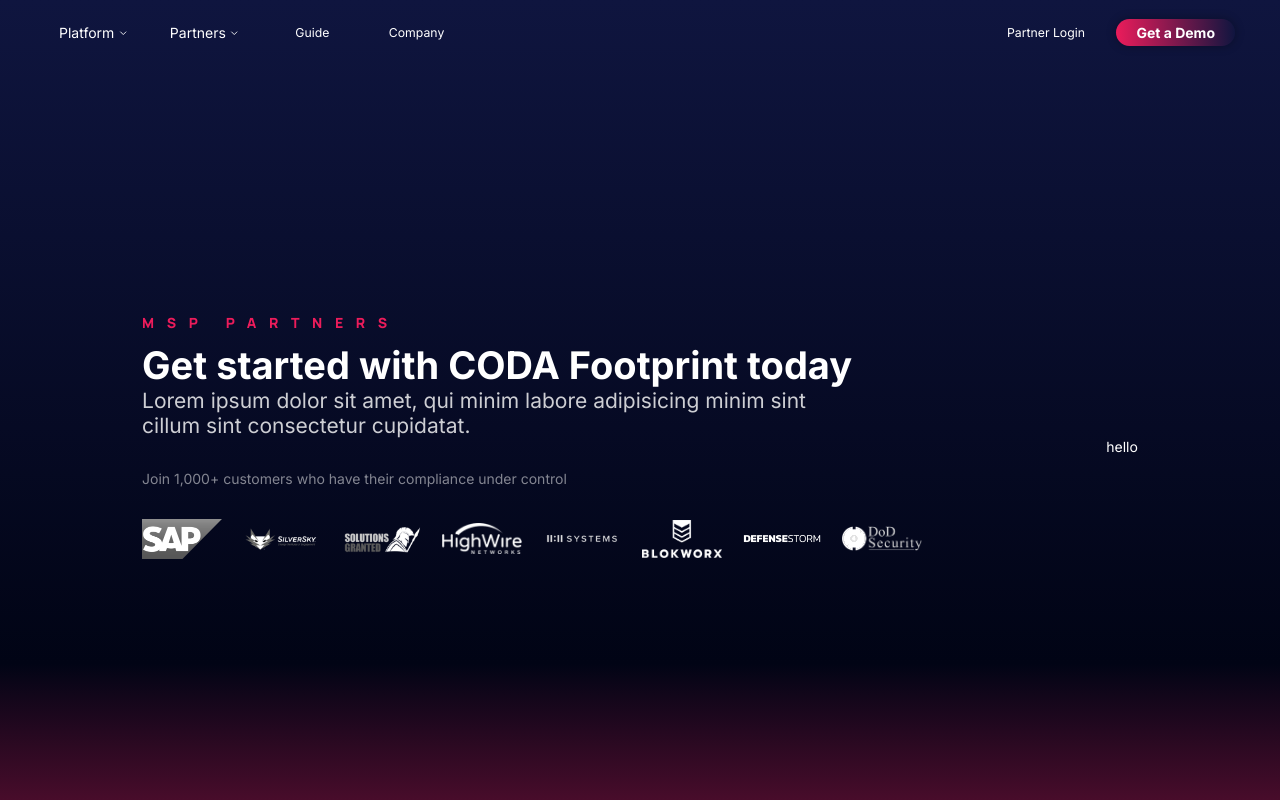
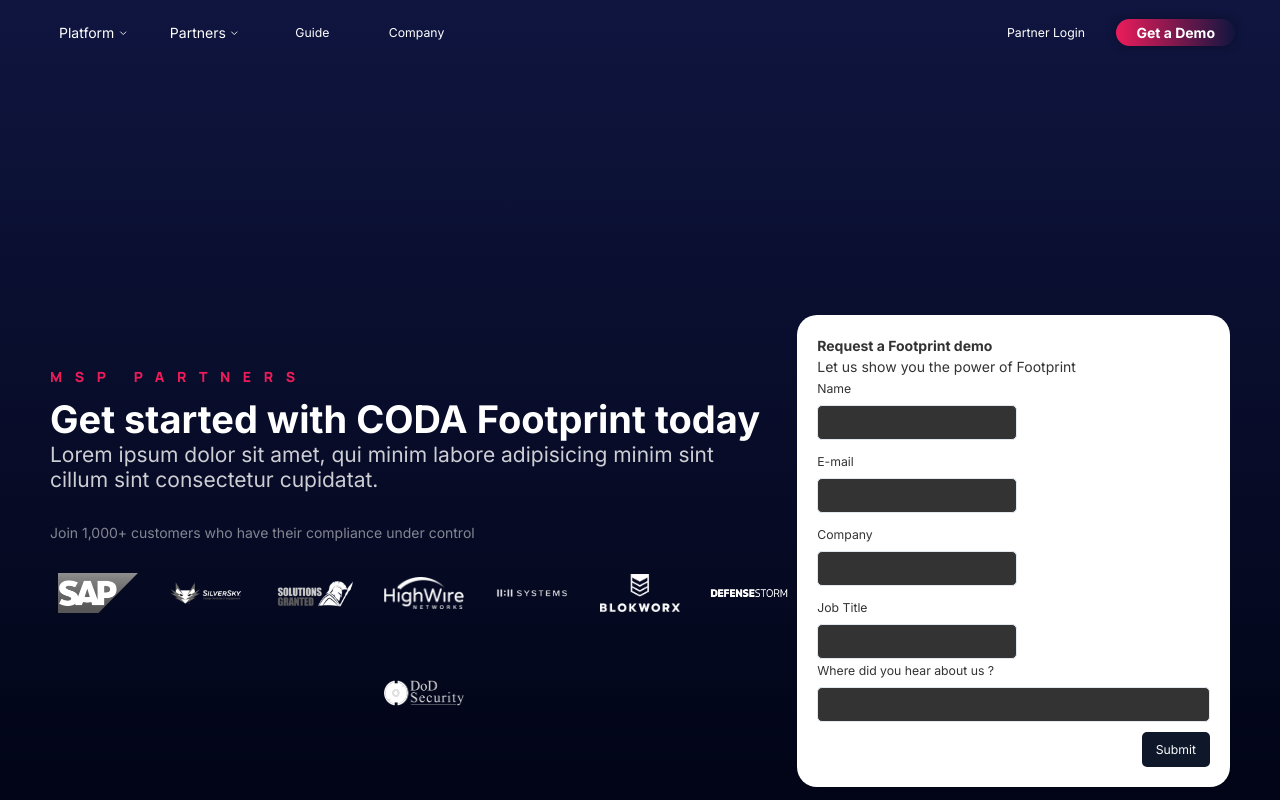
Before and after one commit to codaintelligenceUS/codaintelligence-website, a React (Vite) app: page /partners/msp in a window 1280 px wide. Shown: the top 800 px of the page. Built offline with nearby package versions, Linux system fonts and the light colour scheme.

Commit message:
feat: Add basic form

```diff
--- a/package.json
+++ b/package.json
@@ -10,6 +10,8 @@
     "preview": "vite preview"
   },
   "dependencies": {
+    "@hookform/resolvers": "^3.1.1",
+    "@radix-ui/react-label": "^2.0.2",
     "@radix-ui/react-navigation-menu": "^1.1.3",
     "@radix-ui/react-slot": "^1.0.2",
     "class-variance-authority": "^0.6.1",
@@ -17,9 +19,11 @@
     "lucide-react": "^0.258.0",
     "react": "^18.2.0",
     "react-dom": "^18.2.0",
+    "react-hook-form": "^7.45.1",
     "tailwind-merge": "^1.13.2",
     "tailwindcss-animate": "^1.0.6",
-    "wouter": "^2.11.0"
+    "wouter": "^2.11.0",
+    "zod": "^3.21.4"
   },
   "devDependencies": {
     "@types/node": "^20.4.0",
--- a/src/atoms/Button.tsx
+++ b/src/atoms/Button.tsx
@@ -3,7 +3,7 @@
 type RawButtonProps = Parameters<typeof RawButton>[0];
 type ButtonProps = Pick<
   RawButtonProps,
-  "variant" | "className" | "onClick" | "children"
+  "variant" | "className" | "onClick" | "children" | "type"
 >;
 
 export function Button(props: ButtonProps) {
--- /dev/null
+++ b/src/atoms/RequestDemoForm/RequestDemoForm.module.css
@@ -0,0 +1,45 @@
+.container {
+  display: flex;
+  flex-direction: column;
+
+  border-radius: 20px;
+  padding: 20px;
+  background-color: white;
+
+  --background: 0 0% 20%;
+  --foreground: 0 0% 20%;
+
+  color: var(--foreground);
+}
+
+.container > *,
+.container form label {
+  color: #333;
+}
+
+.container form {
+  max-width: 410px;
+  display: flex;
+  flex-direction: column;
+}
+
+.container .fields {
+  width: 100%;
+  display: flex;
+  flex-wrap: wrap;
+  gap: 10px;
+}
+
+.bottomFields {
+  display: flex;
+  flex-direction: column;
+}
+
+.bottomFields button {
+  margin-top: 10px;
+  margin-left: auto;
+}
+
+.container h1 {
+  font-weight: 600;
+}
--- /dev/null
+++ b/src/atoms/RequestDemoForm/RequestDemoForm.tsx
@@ -0,0 +1,83 @@
+import {
+  Form,
+  FormControl,
+  FormField,
+  FormItem,
+  FormLabel,
+  FormMessage,
+} from "@/components/ui/form";
+import { Input } from "@/components/ui/input";
+import { zodResolver } from "@hookform/resolvers/zod";
+import { Control, useForm } from "react-hook-form";
+import * as z from "zod";
+import { Button } from "..";
+import styles from "./RequestDemoForm.module.css";
+
+const formSchema = z.object({
+  name: z.string().min(1),
+  email: z.string().email(),
+  company: z.string().min(1),
+  jobTitle: z.string().min(1),
+  whereDidYouHear: z.string(),
+});
+
+export function RequestDemoForm() {
+  const form = useForm<z.infer<typeof formSchema>>({
+    resolver: zodResolver(formSchema),
+  });
+
+  function onSubmit(values: z.infer<typeof formSchema>) {
+    console.log(values);
+  }
+
+  return (
+    <div className={`${styles.container}`}>
+      <h1>Request a Footprint demo</h1>
+      <h2>Let us show you the power of Footprint</h2>
+      <Form {...form}>
+        <form onSubmit={form.handleSubmit(onSubmit)}>
+          <div className={styles.fields}>
+            <Field fieldName="name" name="Name" control={form.control} />
+            <Field fieldName="email" name="E-mail" control={form.control} />
+            <Field fieldName="company" name="Company" control={form.control} />
+            <Field
+              fieldName="jobTitle"
+              name="Job Title"
+              control={form.control}
+            />
+          </div>
+          <div className={styles.bottomFields}>
+            <Field
+              fieldName="whereDidYouHear"
+              name="Where did you hear about us ?"
+              control={form.control}
+            />
+            <Button type="submit">Submit</Button>
+          </div>
+        </form>
+      </Form>
+    </div>
+  );
+}
+
+function Field(props: {
+  name: string;
+  fieldName: keyof z.infer<typeof formSchema>;
+  control: Control<z.infer<typeof formSchema>>;
+}) {
+  return (
+    <FormField
+      control={props.control}
+      name={props.fieldName}
+      render={({ field }) => (
+        <FormItem>
+          <FormLabel>{props.name}</FormLabel>
+          <FormControl>
+            <Input {...field} />
+          </FormControl>
+          <FormMessage />
+        </FormItem>
+      )}
+    />
+  );
+}
--- /dev/null
+++ b/src/components/ui/form.tsx
@@ -0,0 +1,176 @@
+import * as React from "react"
+import * as LabelPrimitive from "@radix-ui/react-label"
+import { Slot } from "@radix-ui/react-slot"
+import {
+  Controller,
+  ControllerProps,
+  FieldPath,
+  FieldValues,
+  FormProvider,
+  useFormContext,
+} from "react-hook-form"
+
+import { cn } from "@/lib/utils"
+import { Label } from "@/components/ui/label"
+
+const Form = FormProvider
+
+type FormFieldContextValue<
+  TFieldValues extends FieldValues = FieldValues,
+  TName extends FieldPath<TFieldValues> = FieldPath<TFieldValues>
+> = {
+  name: TName
+}
+
+const FormFieldContext = React.createContext<FormFieldContextValue>(
+  {} as FormFieldContextValue
+)
+
+const FormField = <
+  TFieldValues extends FieldValues = FieldValues,
+  TName extends FieldPath<TFieldValues> = FieldPath<TFieldValues>
+>({
+  ...props
+}: ControllerProps<TFieldValues, TName>) => {
+  return (
+    <FormFieldContext.Provider value={{ name: props.name }}>
+      <Controller {...props} />
+    </FormFieldContext.Provider>
+  )
+}
+
+const useFormField = () => {
+  const fieldContext = React.useContext(FormFieldContext)
+  const itemContext = React.useContext(FormItemContext)
+  const { getFieldState, formState } = useFormContext()
+
+  const fieldState = getFieldState(fieldContext.name, formState)
+
+  if (!fieldContext) {
+    throw new Error("useFormField should be used within <FormField>")
+  }
+
+  const { id } = itemContext
+
+  return {
+    id,
+    name: fieldContext.name,
+    formItemId: `${id}-form-item`,
+    formDescriptionId: `${id}-form-item-description`,
+    formMessageId: `${id}-form-item-message`,
+    ...fieldState,
+  }
+}
+
+type FormItemContextValue = {
+  id: string
+}
+
+const FormItemContext = React.createContext<FormItemContextValue>(
+  {} as FormItemContextValue
+)
+
+const FormItem = React.forwardRef<
+  HTMLDivElement,
+  React.HTMLAttributes<HTMLDivElement>
+>(({ className, ...props }, ref) => {
+  const id = React.useId()
+
+  return (
+    <FormItemContext.Provider value={{ id }}>
+      <div ref={ref} className={cn("space-y-2", className)} {...props} />
+    </FormItemContext.Provider>
+  )
+})
+FormItem.displayName = "FormItem"
+
+const FormLabel = React.forwardRef<
+  React.ElementRef<typeof LabelPrimitive.Root>,
+  React.ComponentPropsWithoutRef<typeof LabelPrimitive.Root>
+>(({ className, ...props }, ref) => {
+  const { error, formItemId } = useFormField()
+
+  return (
+    <Label
+      ref={ref}
+      className={cn(error && "text-destructive", className)}
+      htmlFor={formItemId}
+      {...props}
+    />
+  )
+})
+FormLabel.displayName = "FormLabel"
+
+const FormControl = React.forwardRef<
+  React.ElementRef<typeof Slot>,
+  React.ComponentPropsWithoutRef<typeof Slot>
+>(({ ...props }, ref) => {
+  const { error, formItemId, formDescriptionId, formMessageId } = useFormField()
+
+  return (
+    <Slot
+      ref={ref}
+      id={formItemId}
+      aria-describedby={
+        !error
+          ? `${formDescriptionId}`
+          : `${formDescriptionId} ${formMessageId}`
+      }
+      aria-invalid={!!error}
+      {...props}
+    />
+  )
+})
+FormControl.displayName = "FormControl"
+
+const FormDescription = React.forwardRef<
+  HTMLParagraphElement,
+  React.HTMLAttributes<HTMLParagraphElement>
+>(({ className, ...props }, ref) => {
+  const { formDescriptionId } = useFormField()
+
+  return (
+    <p
+      ref={ref}
+      id={formDescriptionId}
+      className={cn("text-sm text-muted-foreground", className)}
+      {...props}
+    />
+  )
+})
+FormDescription.displayName = "FormDescription"
+
+const FormMessage = React.forwardRef<
+  HTMLParagraphElement,
+  React.HTMLAttributes<HTMLParagraphElement>
+>(({ className, children, ...props }, ref) => {
+  const { error, formMessageId } = useFormField()
+  const body = error ? String(error?.message) : children
+
+  if (!body) {
+    return null
+  }
+
+  return (
+    <p
+      ref={ref}
+      id={formMessageId}
+      className={cn("text-sm font-medium text-destructive", className)}
+      {...props}
+    >
+      {body}
+    </p>
+  )
+})
+FormMessage.displayName = "FormMessage"
+
+export {
+  useFormField,
+  Form,
+  FormItem,
+  FormLabel,
+  FormControl,
+  FormDescription,
+  FormMessage,
+  FormField,
+}
--- /dev/null
+++ b/src/components/ui/input.tsx
@@ -0,0 +1,25 @@
+import * as React from "react"
+
+import { cn } from "@/lib/utils"
+
+export interface InputProps
+  extends React.InputHTMLAttributes<HTMLInputElement> {}
+
+const Input = React.forwardRef<HTMLInputElement, InputProps>(
+  ({ className, type, ...props }, ref) => {
+    return (
+      <input
+        type={type}
+        className={cn(
+          "flex h-10 w-full rounded-md border border-input bg-background px-3 py-2 text-sm ring-offset-background file:border-0 file:bg-transparent file:text-sm file:font-medium placeholder:text-muted-foreground focus-visible:outline-none focus-visible:ring-2 focus-visible:ring-ring focus-visible:ring-offset-2 disabled:cursor-not-allowed disabled:opacity-50",
+          className
+        )}
+        ref={ref}
+        {...props}
+      />
+    )
+  }
+)
+Input.displayName = "Input"
+
+export { Input }
--- /dev/null
+++ b/src/components/ui/label.tsx
@@ -0,0 +1,24 @@
+import * as React from "react"
+import * as LabelPrimitive from "@radix-ui/react-label"
+import { cva, type VariantProps } from "class-variance-authority"
+
+import { cn } from "@/lib/utils"
+
+const labelVariants = cva(
+  "text-sm font-medium leading-none peer-disabled:cursor-not-allowed peer-disabled:opacity-70"
+)
+
+const Label = React.forwardRef<
+  React.ElementRef<typeof LabelPrimitive.Root>,
+  React.ComponentPropsWithoutRef<typeof LabelPrimitive.Root> &
+    VariantProps<typeof labelVariants>
+>(({ className, ...props }, ref) => (
+  <LabelPrimitive.Root
+    ref={ref}
+    className={cn(labelVariants(), className)}
+    {...props}
+  />
+))
+Label.displayName = LabelPrimitive.Root.displayName
+
+export { Label }
--- a/src/routes/partners/MSPPartners.tsx
+++ b/src/routes/partners/MSPPartners.tsx
@@ -1,3 +1,4 @@
+import { RequestDemoForm } from "@/atoms/RequestDemoForm/RequestDemoForm";
 import { AsSeenOn, Header } from "@/sections";
 
 export function MSPPartners() {
@@ -8,7 +9,7 @@
         title="Get started with CODA Footprint today"
         subtitle="Lorem ipsum dolor sit amet, qui minim labore adipisicing minim sint cillum sint consectetur cupidatat."
         type="titleWithPhoto"
-        sideChildren={<div>hello</div>}
+        sideChildren={<RequestDemoForm />}
       >
         <AsSeenOn
           isSmall
```
Also changed, not shown: 1 other file (tests, documents, lock files or other folders).
